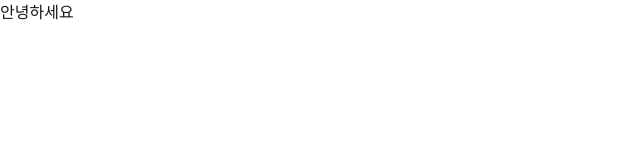
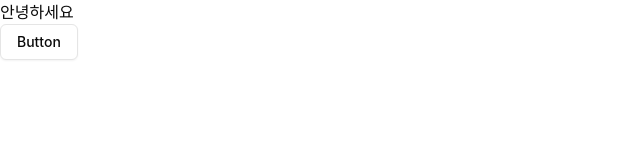
Before and after one commit to romantech/simple-kanban, a Next.js app: page / in a window 1280 px wide. Shown: the top 160 px of the page, without its empty margins (0-640 px from the left). Built offline with nearby package versions, Linux system fonts and the light colour scheme.

Commit message:
:package: Shadcn 추가

```diff
--- a/src/app/globals.css
+++ b/src/app/globals.css
@@ -2,21 +2,7 @@
 @tailwind components;
 @tailwind utilities;
 
-:root {
-  --background: #ffffff;
-  --foreground: #171717;
-}
-
-@media (prefers-color-scheme: dark) {
-  :root {
-    --background: #0a0a0a;
-    --foreground: #ededed;
-  }
-}
-
 body {
-  color: var(--foreground);
-  background: var(--background);
   font-family:
     'Pretendard Variable',
     Pretendard,
@@ -34,3 +20,117 @@
     'Segoe UI Symbol',
     sans-serif;
 }
+
+@layer base {
+  :root {
+    --background:
+    0 0% 100%;
+    --foreground:
+    0 0% 3.9%;
+    --card:
+    0 0% 100%;
+    --card-foreground:
+    0 0% 3.9%;
+    --popover:
+    0 0% 100%;
+    --popover-foreground:
+    0 0% 3.9%;
+    --primary:
+    0 0% 9%;
+    --primary-foreground:
+    0 0% 98%;
+    --secondary:
+    0 0% 96.1%;
+    --secondary-foreground:
+    0 0% 9%;
+    --muted:
+    0 0% 96.1%;
+    --muted-foreground:
+    0 0% 45.1%;
+    --accent:
+    0 0% 96.1%;
+    --accent-foreground:
+    0 0% 9%;
+    --destructive:
+    0 84.2% 60.2%;
+    --destructive-foreground:
+    0 0% 98%;
+    --border:
+    0 0% 89.8%;
+    --input:
+    0 0% 89.8%;
+    --ring:
+    0 0% 3.9%;
+    --chart-1:
+    12 76% 61%;
+    --chart-2:
+    173 58% 39%;
+    --chart-3:
+    197 37% 24%;
+    --chart-4:
+    43 74% 66%;
+    --chart-5:
+    27 87% 67%;
+    --radius:
+    0.5rem;
+  }
+  .dark {
+    --background:
+    0 0% 3.9%;
+    --foreground:
+    0 0% 98%;
+    --card:
+    0 0% 3.9%;
+    --card-foreground:
+    0 0% 98%;
+    --popover:
+    0 0% 3.9%;
+    --popover-foreground:
+    0 0% 98%;
+    --primary:
+    0 0% 98%;
+    --primary-foreground:
+    0 0% 9%;
+    --secondary:
+    0 0% 14.9%;
+    --secondary-foreground:
+    0 0% 98%;
+    --muted:
+    0 0% 14.9%;
+    --muted-foreground:
+    0 0% 63.9%;
+    --accent:
+    0 0% 14.9%;
+    --accent-foreground:
+    0 0% 98%;
+    --destructive:
+    0 62.8% 30.6%;
+    --destructive-foreground:
+    0 0% 98%;
+    --border:
+    0 0% 14.9%;
+    --input:
+    0 0% 14.9%;
+    --ring:
+    0 0% 83.1%;
+    --chart-1:
+    220 70% 50%;
+    --chart-2:
+    160 60% 45%;
+    --chart-3:
+    30 80% 55%;
+    --chart-4:
+    280 65% 60%;
+    --chart-5:
+    340 75% 55%;
+  }
+}
+
+@layer base {
+  * {
+    @apply border-border;
+  }
+  body {
+    @apply bg-background text-foreground;
+  }
+}
--- a/src/app/page.tsx
+++ b/src/app/page.tsx
@@ -1,7 +1,10 @@
+import { Button } from '@/components/ui/button';
+
 export default function Home() {
   return (
     <div>
       <h1>안녕하세요 </h1>
+      <Button variant="outline">Button</Button>
     </div>
   );
 }
--- /dev/null
+++ b/src/components/ui/button.tsx
@@ -0,0 +1,50 @@
+import * as React from 'react';
+import { Slot } from '@radix-ui/react-slot';
+import { cva, type VariantProps } from 'class-variance-authority';
+
+import { cn } from '@/lib/utils';
+
+const buttonVariants = cva(
+  'inline-flex items-center justify-center gap-2 whitespace-nowrap rounded-md text-sm font-medium transition-colors focus-visible:outline-none focus-visible:ring-1 focus-visible:ring-ring disabled:pointer-events-none disabled:opacity-50 [&_svg]:pointer-events-none [&_svg]:size-4 [&_svg]:shrink-0',
+  {
+    variants: {
+      variant: {
+        default: 'bg-primary text-primary-foreground shadow hover:bg-primary/90',
+        destructive: 'bg-destructive text-destructive-foreground shadow-sm hover:bg-destructive/90',
+        outline:
+          'border border-input bg-background shadow-sm hover:bg-accent hover:text-accent-foreground',
+        secondary: 'bg-secondary text-secondary-foreground shadow-sm hover:bg-secondary/80',
+        ghost: 'hover:bg-accent hover:text-accent-foreground',
+        link: 'text-primary underline-offset-4 hover:underline',
+      },
+      size: {
+        default: 'h-9 px-4 py-2',
+        sm: 'h-8 rounded-md px-3 text-xs',
+        lg: 'h-10 rounded-md px-8',
+        icon: 'size-9',
+      },
+    },
+    defaultVariants: {
+      variant: 'default',
+      size: 'default',
+    },
+  },
+);
+
+export interface ButtonProps
+  extends React.ButtonHTMLAttributes<HTMLButtonElement>,
+    VariantProps<typeof buttonVariants> {
+  asChild?: boolean;
+}
+
+const Button = React.forwardRef<HTMLButtonElement, ButtonProps>(
+  ({ className, variant, size, asChild = false, ...props }, ref) => {
+    const Comp = asChild ? Slot : 'button';
+    return (
+      <Comp className={cn(buttonVariants({ variant, size, className }))} ref={ref} {...props} />
+    );
+  },
+);
+Button.displayName = 'Button';
+
+export { Button, buttonVariants };
--- /dev/null
+++ b/src/lib/utils.ts
@@ -0,0 +1,6 @@
+import { type ClassValue, clsx } from 'clsx';
+import { twMerge } from 'tailwind-merge';
+
+export function cn(...inputs: ClassValue[]) {
+  return twMerge(clsx(inputs));
+}
--- a/tailwind.config.ts
+++ b/tailwind.config.ts
@@ -1,6 +1,8 @@
 import type { Config } from 'tailwindcss';
+import tailwindcssAnimate from 'tailwindcss-animate';
 
 export default {
+  darkMode: ['class'],
   content: [
     './src/pages/**/*.{js,ts,jsx,tsx,mdx}',
     './src/components/**/*.{js,ts,jsx,tsx,mdx}',
@@ -9,13 +11,56 @@
   theme: {
     extend: {
       colors: {
-        background: 'var(--background)',
-        foreground: 'var(--foreground)',
+        background: 'hsl(var(--background))',
+        foreground: 'hsl(var(--foreground))',
+        card: {
+          DEFAULT: 'hsl(var(--card))',
+          foreground: 'hsl(var(--card-foreground))',
+        },
+        popover: {
+          DEFAULT: 'hsl(var(--popover))',
+          foreground: 'hsl(var(--popover-foreground))',
+        },
+        primary: {
+          DEFAULT: 'hsl(var(--primary))',
+          foreground: 'hsl(var(--primary-foreground))',
+        },
+        secondary: {
+          DEFAULT: 'hsl(var(--secondary))',
+          foreground: 'hsl(var(--secondary-foreground))',
+        },
+        muted: {
+          DEFAULT: 'hsl(var(--muted))',
+          foreground: 'hsl(var(--muted-foreground))',
+        },
+        accent: {
+          DEFAULT: 'hsl(var(--accent))',
+          foreground: 'hsl(var(--accent-foreground))',
+        },
+        destructive: {
+          DEFAULT: 'hsl(var(--destructive))',
+          foreground: 'hsl(var(--destructive-foreground))',
+        },
+        border: 'hsl(var(--border))',
+        input: 'hsl(var(--input))',
+        ring: 'hsl(var(--ring))',
+        chart: {
+          '1': 'hsl(var(--chart-1))',
+          '2': 'hsl(var(--chart-2))',
+          '3': 'hsl(var(--chart-3))',
+          '4': 'hsl(var(--chart-4))',
+          '5': 'hsl(var(--chart-5))',
+        },
       },
       fontFamily: {
         pretendard: ['var(--font-pretendard)'],
       },
+      borderRadius: {
+        lg: 'var(--radius)',
+        md: 'calc(var(--radius) - 2px)',
+        sm: 'calc(var(--radius) - 4px)',
+      },
     },
   },
-  plugins: [],
+  plugins: [tailwindcssAnimate],
 } satisfies Config;
```
Also changed, not shown: package.json (+7 -1 lines), components.json (added), 1 other file (tests, documents, lock files or other folders).
